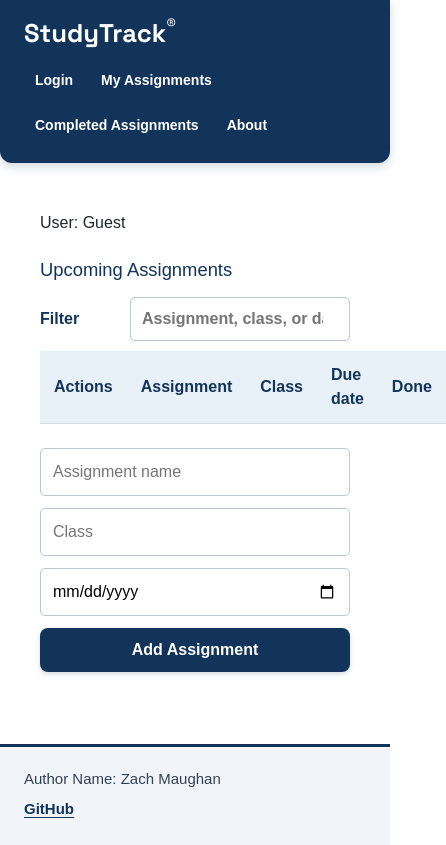
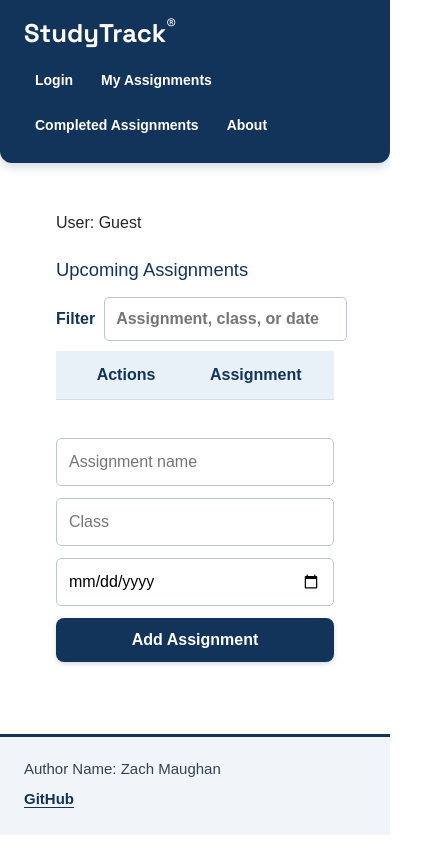
Before and after one commit to zmaughan26/Startup, a React (Vite) app: page /myassignments in a window 390 px wide. Shown: the whole page, 446 px wide, since content can reach past the window. Built offline with nearby package versions, Linux system fonts and the light colour scheme.

Commit message:
layout size fix

```diff
--- a/src/about/about.css
+++ b/src/about/about.css
@@ -1,6 +1,7 @@
 .about-main {
+	box-sizing: border-box;
 	position: relative;
-	width: min(100% - 24px, 1800px);
+	width: min(100%, 1800px);
 	max-width: none;
 }
 
--- a/src/app.css
+++ b/src/app.css
@@ -29,6 +29,22 @@ header hr {
 	align-items: center;
 	justify-content: space-between;
 	gap: 20px;
+}
+
+@media (max-width: 760px) {
+	.site-header {
+		align-items: flex-start;
+		flex-direction: column;
+		gap: 12px;
+	}
+
+	.header-nav {
+		width: 100%;
+	}
+
+	.header-nav ul {
+		justify-content: flex-start;
+	}
 }
 
 .header-nav ul {
@@ -99,6 +115,19 @@ main {
 
 main h1 {
 	text-align: center;
+}
+
+.assignments-main,
+.completed-main {
+	box-sizing: border-box;
+	width: min(100% - 32px, 1200px);
+	max-width: none;
+}
+
+.responsive-table {
+	width: 100%;
+	overflow-x: auto;
+	-webkit-overflow-scrolling: touch;
 }
 
 .assignment-table {
@@ -234,27 +263,40 @@ main h1 {
 	font: inherit;
 }
 
-@media (max-width: 480px) {
+@media (max-width: 700px) {
+	.assignment-table {
+		min-width: 700px;
+	}
+
 	.assignment-table-toolbar {
-		align-items: stretch;
+		align-items: flex-start;
 		flex-direction: column;
 	}
 
 	.assignment-filter {
-		justify-content: space-between;
+		width: 100%;
+		justify-content: flex-start;
 	}
 
 	.assignment-filter input {
-		width: min(220px, 65vw);
+		width: auto;
+		flex: 1;
 	}
 
 	.assignment-actions {
-		align-items: stretch;
-		flex-direction: column;
+		display: grid;
+		grid-template-columns: repeat(2, minmax(0, 1fr));
 	}
 
-	.assignment-action-button {
+	.assignment-actions input,
+	.assignment-form-submit {
 		width: 100%;
+	}
+}
+
+@media (max-width: 480px) {
+	.assignment-actions {
+		grid-template-columns: minmax(0, 1fr);
 	}
 }
 
--- a/src/completed/completed.css
+++ b/src/completed/completed.css
@@ -1,6 +1,12 @@
 .completed-table {
 	width: 100%;
 	table-layout: fixed;
+}
+
+@media (max-width: 700px) {
+	.completed-table {
+		min-width: 680px;
+	}
 }
 
 .completed-table th,
--- a/src/completed/completed.jsx
+++ b/src/completed/completed.jsx
@@ -32,10 +32,11 @@ export function Complete () {
     }
 
     return (
-       <main>
+       <main className="completed-main">
       <div className="users">
         User: <span className="users">{username}</span>
       </div>
+      <div className="responsive-table">
       <table className="assignment-table completed-table">
         <caption>Completed Assignments</caption>
         <thead>
@@ -67,6 +68,7 @@ export function Complete () {
           ))}
         </tbody>
       </table>
+      </div>
       {completedAssignments.length === 0 && <p>No completed assignments yet.</p>}
     </main>
     );
--- a/src/myassignments/myassignments.jsx
+++ b/src/myassignments/myassignments.jsx
@@ -64,7 +64,7 @@ export function MyAssignments() {
   }
 
   return (
-    <main>
+    <main className="assignments-main">
       <div className="users">
         User: <span className="users">{username}</span>
       </div>
@@ -82,6 +82,7 @@ export function MyAssignments() {
           />
         </label>
       </div>
+      <div className="responsive-table">
         <table
           className="assignment-table"
           id="upcoming-assignment-table"
@@ -239,6 +240,7 @@ export function MyAssignments() {
           })}
         </tbody>
         </table>
+      </div>
       <p
         className="assignment-filter-empty"
         id="assignment-filter-empty"
```
Lines whose indentation alone changed are shown as unchanged.
